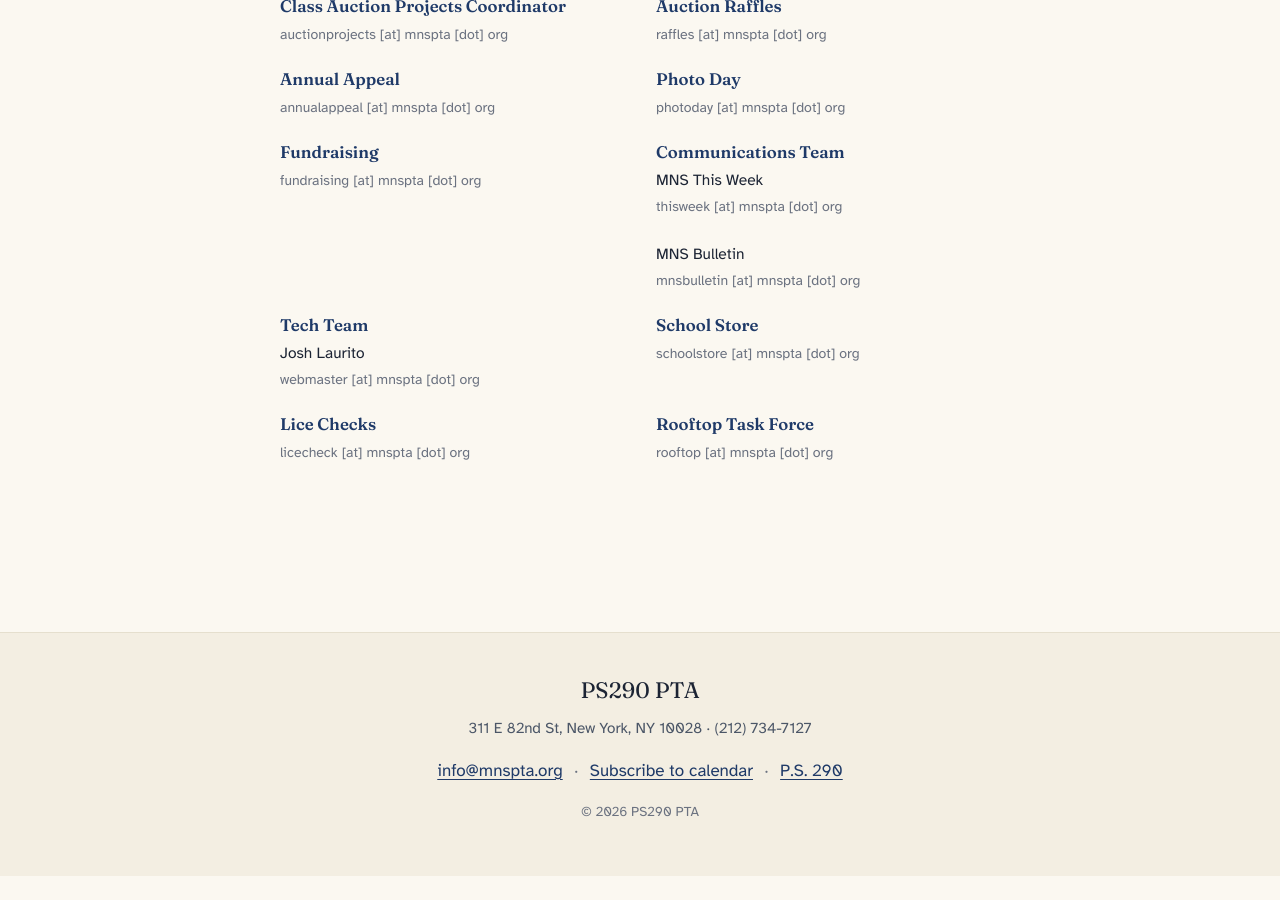
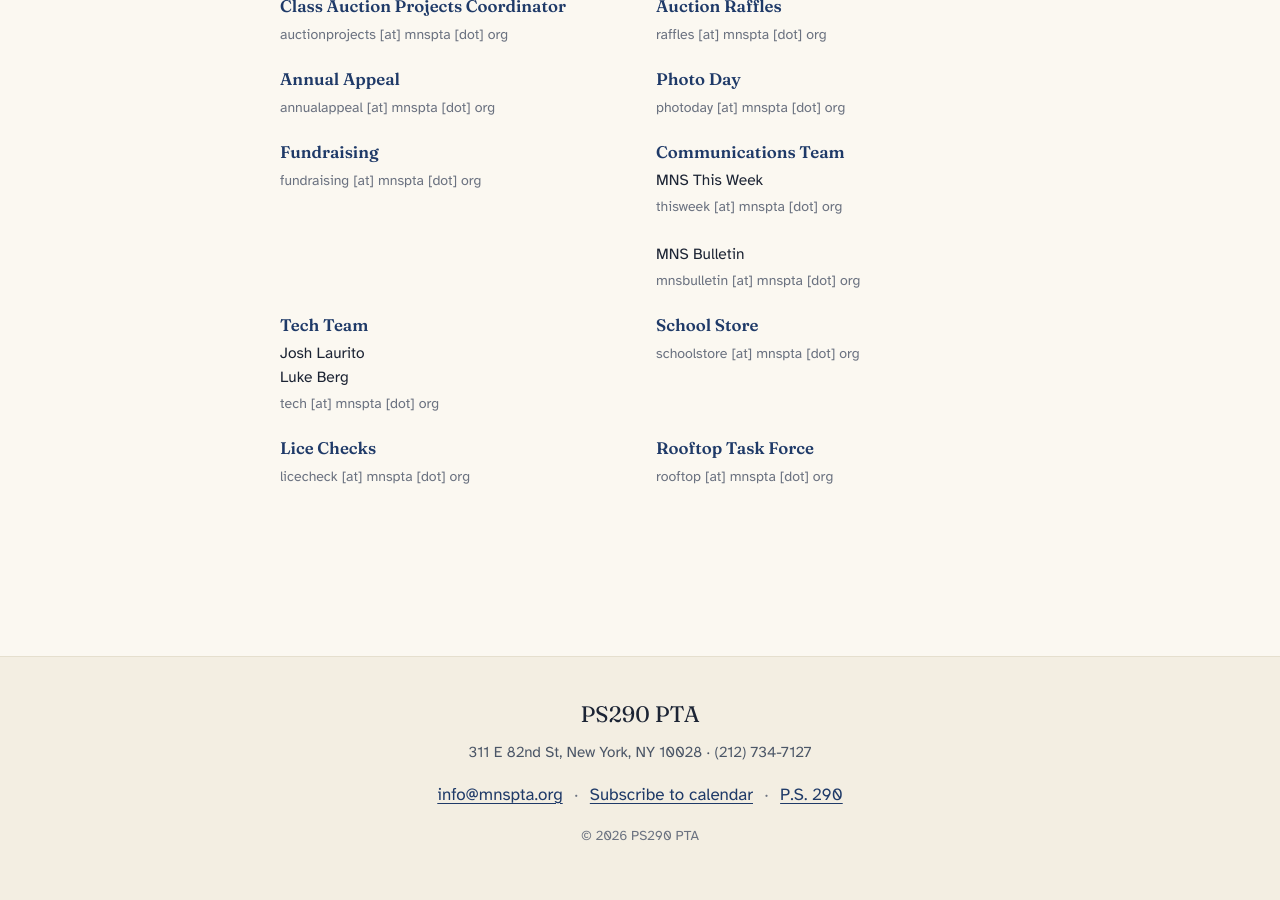
Before and after one commit to jlaurito/mnspta-jekyll, a Jekyll site: the page built from executive-board.md, in a window 1280 px wide and 900 px high, scrolled down 1598 px. Built offline with Jekyll 4.4.1, drawn with Linux system fonts in a browser that asks for light colours; before the commit the page ends 2474 px from its top, so only the background shows below that.

Commit message:
update tech team

```diff
--- a/_data/board.yml
+++ b/_data/board.yml
@@ -138,7 +138,8 @@ parent_leaders:
   - role: Tech Team
     members:
       - Josh Laurito
-    email: webmaster
+      - Luke Berg
+    email: tech
 
   - role: School Store
     email: schoolstore
```
